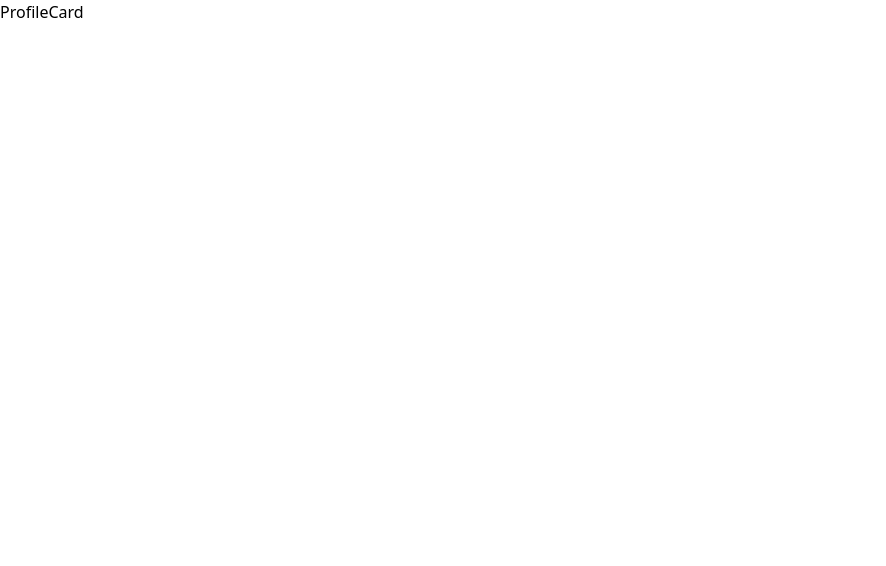
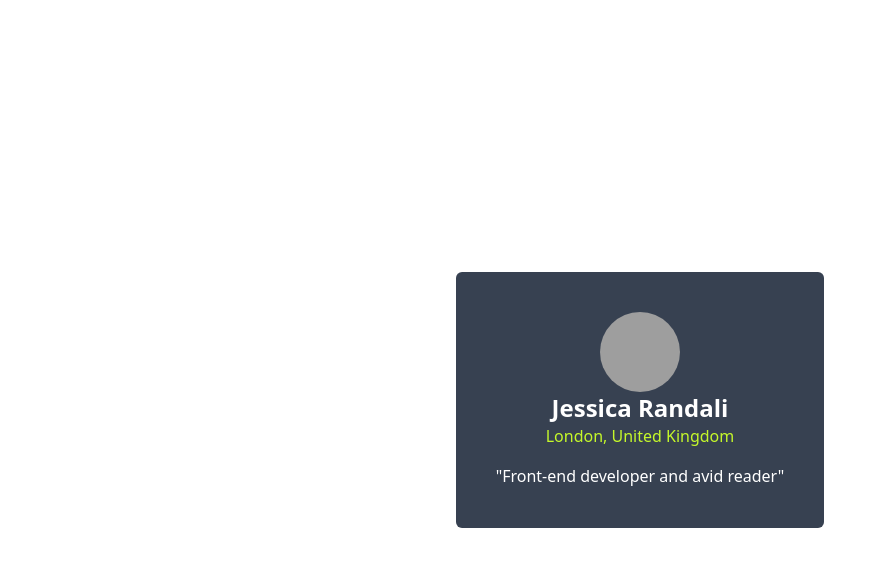
Before and after one commit to ainunnfh/social-links-profile, a React (Create React App) app: page / in a window 1280 px wide. Shown: the top 566 px of the page, without its empty margins (0-886 px from the left). Built offline with nearby package versions, Linux system fonts and the light colour scheme; grey boxes are pictures that could not be loaded.

Commit message:
💄slicing half card design

```diff
--- a/src/components/ProfileCard.tsx
+++ b/src/components/ProfileCard.tsx
@@ -1,7 +1,22 @@
 import React from "react";
 
 const ProfileCard = () => {
-  return <div>ProfileCard</div>;
+  return (
+    <div className="flex justify-center h-screen items-center">
+      <div className="flex flex-col items-center justify-center p-10 bg-gray-700 rounded-md">
+        <img
+          src="https://randomuser.me/api/portraits/women/24.jpg"
+          className="rounded-full w-20 h-20"
+          alt="user icon"
+        />
+        <div className="font-semibold text-2xl text-white">Jessica Randali</div>
+        <div style={{ color: "hsl(75, 94%, 57%)" }}>London, United Kingdom</div>
+        <div className="text-white mt-4">
+          "Front-end developer and avid reader"
+        </div>
+      </div>
+    </div>
+  );
 };
 
 export default ProfileCard;
```
